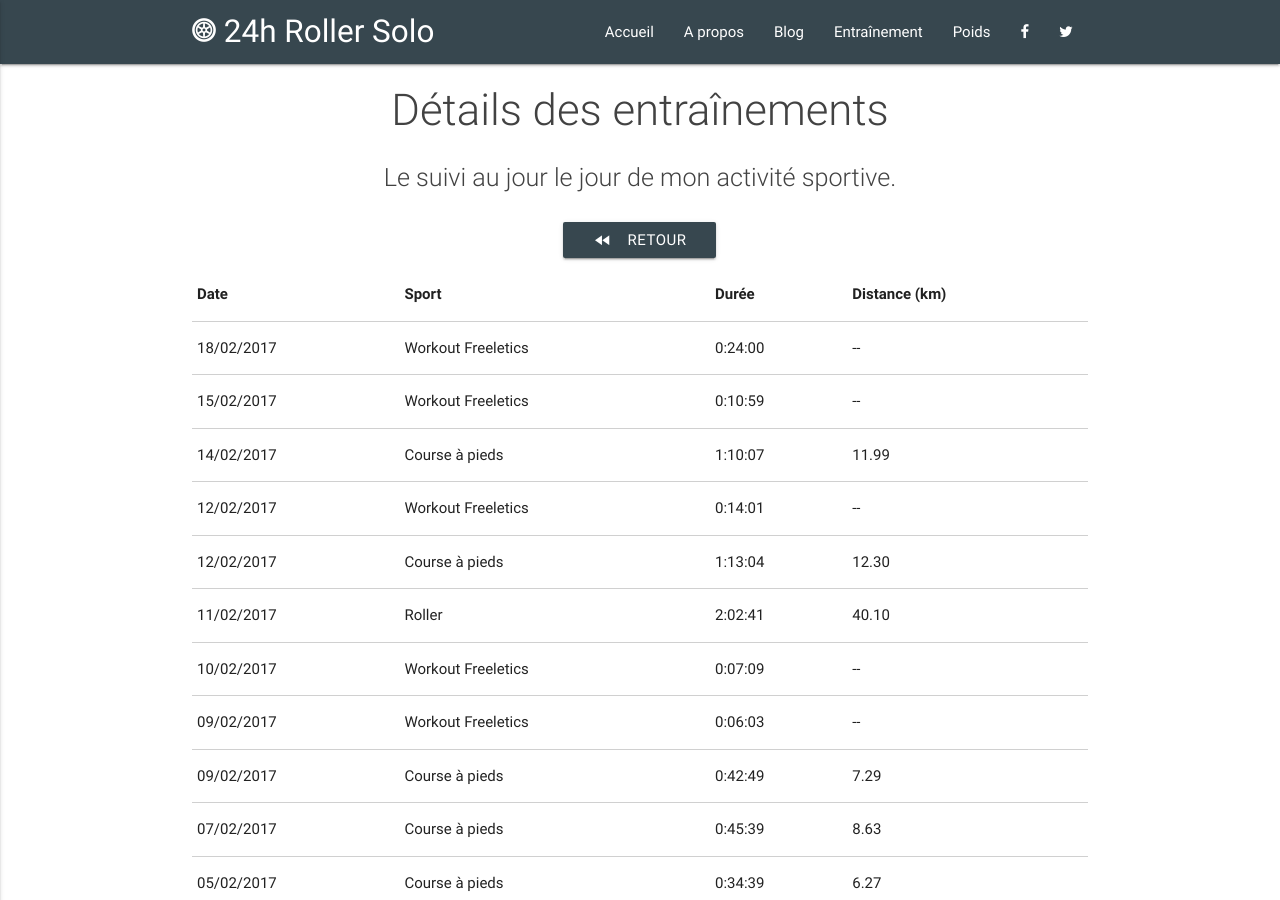
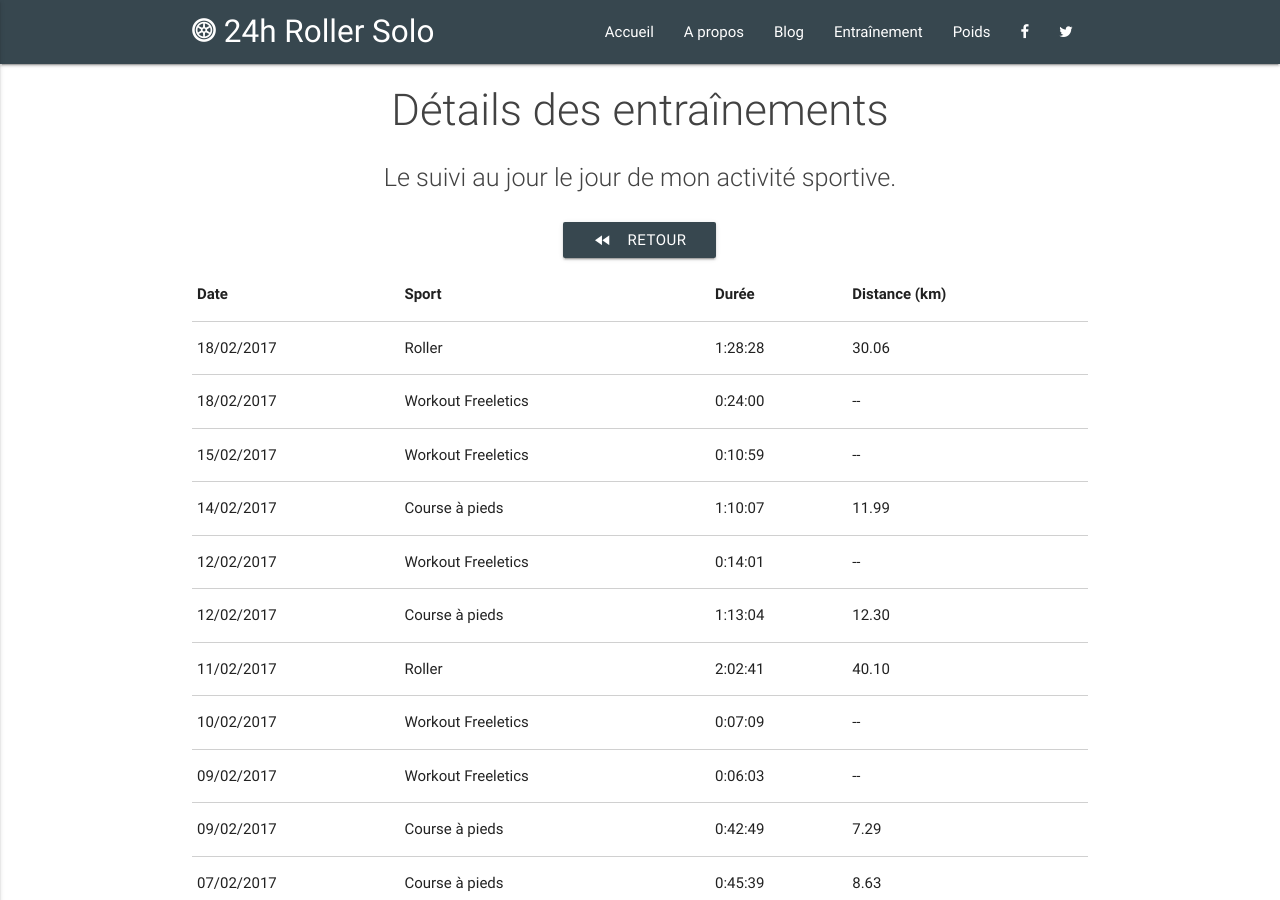
Before and after one commit to 24hRollerSolo/24hRollerSolo.github.io, a Jekyll site: the page built from training/details.html, in a window 1280 px wide and 900 px high. Built offline with Jekyll 4.4.1, drawn with Linux system fonts in a browser that asks for light colours.

Commit message:
Add 2017-02-18 roller skating

```diff
--- a/_data/sports.json
+++ b/_data/sports.json
@@ -1,4 +1,5 @@
 [
+  {"date": "2017-02-18", "type": "ROLLER", "distance": "30.06", "duration": "1:28:28"},
   {"date": "2017-02-18", "type": "WORKOUT", "program": "W07-02 | HERMES Standard 2x2", "duration": "0:24:00"},
   {"date": "2017-02-15", "type": "WORKOUT", "program": "W07-01 | NEMESIS Endurance", "duration": "0:10:59"},
   {"date": "2017-02-14", "type": "RUNNING", "distance": "11.99", "duration": "1:10:07"},
```
